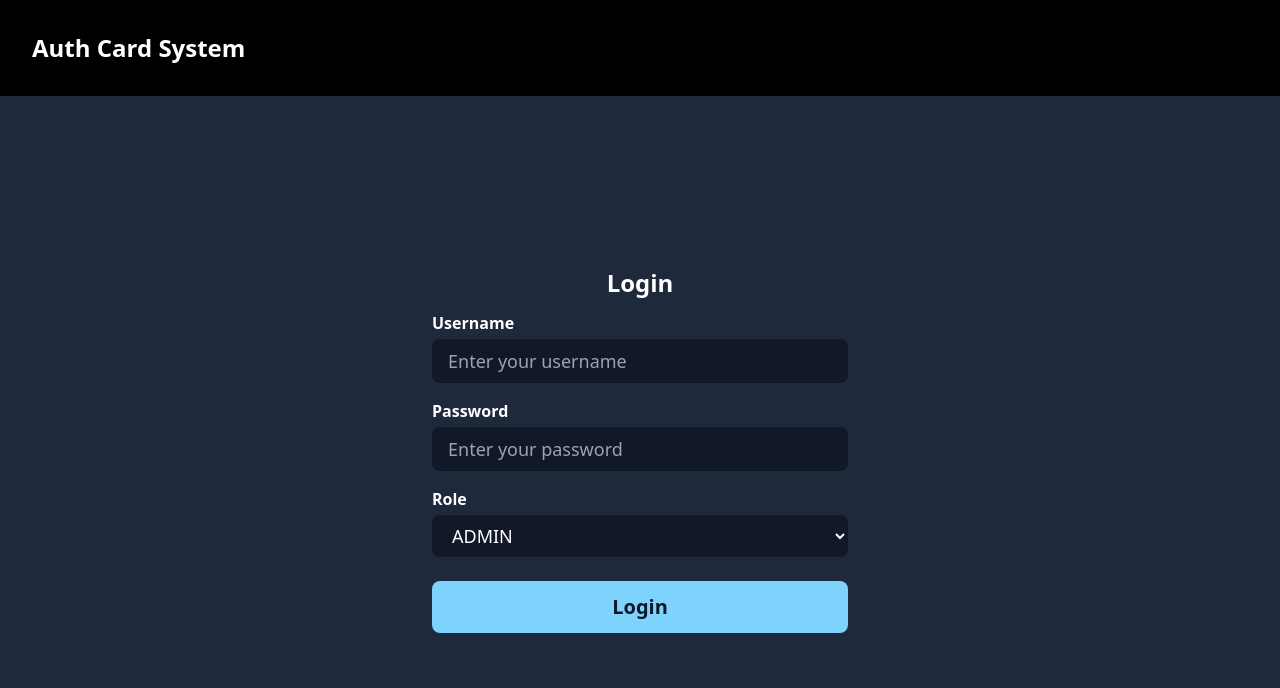
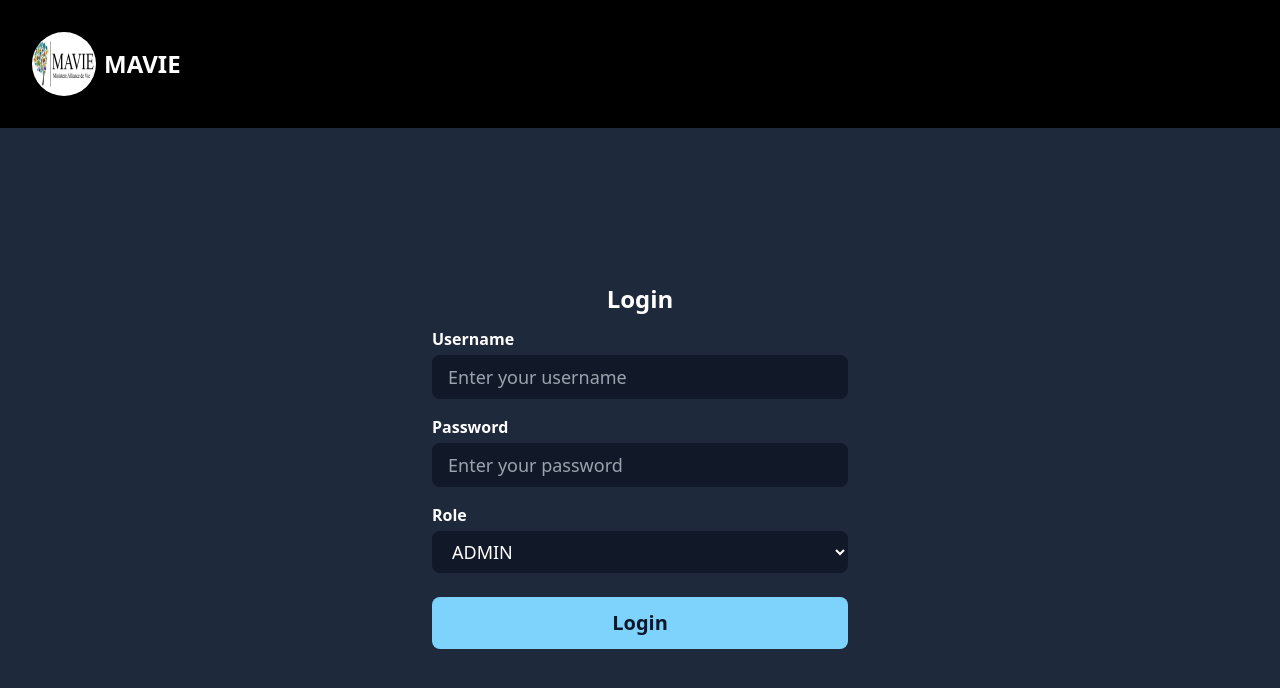
Before and after one commit to McTysonClebert/card_system_management, a React (Vite) app in the folder client/: page /login in a window 1280 px wide. Shown: the top 688 px of the page. Built offline with nearby package versions, Linux system fonts and the light colour scheme.

Commit message:
View Vard

```diff
--- a/client/src/components/Nav.jsx
+++ b/client/src/components/Nav.jsx
@@ -12,8 +12,18 @@ const Nav = () => {
 
   return (
     <nav className="bg-black text-white h-auto p-4 md:p-8 flex flex-col md:flex-row md:justify-between items-center gap-4">
-      <Link to={"/"}>
-        <h1 className="font-bold text-2xl">Auth Card System</h1>
+      <Link
+        to={"/"}
+        className="flex flex-col justify-center items-center md:flex-row gap-2"
+      >
+        <div className="bg-white w-12 md:w-16  h-12 md:h-16  rounded-full overflow-hidden">
+          <img
+            src="/assets/logo.jpeg"
+            alt=""
+            className="w-12 md:w-16  h-12 md:h-16 "
+          />
+        </div>
+        <h1 className="font-bold text-2xl">MAVIE</h1>
       </Link>
       <ul className="flex items-center justify-center w-full md:w-1/2 md:justify-end">
         {user && (
```
